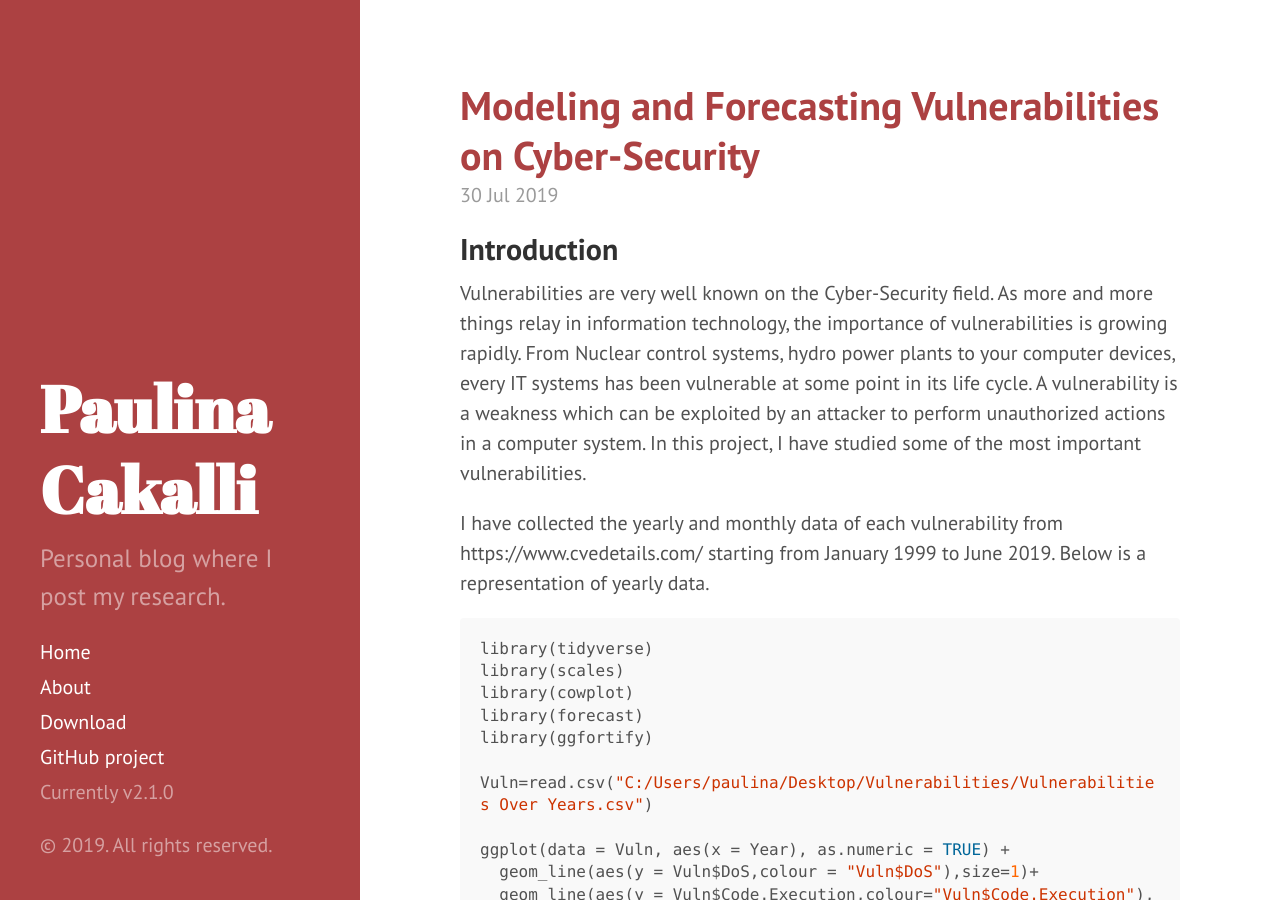
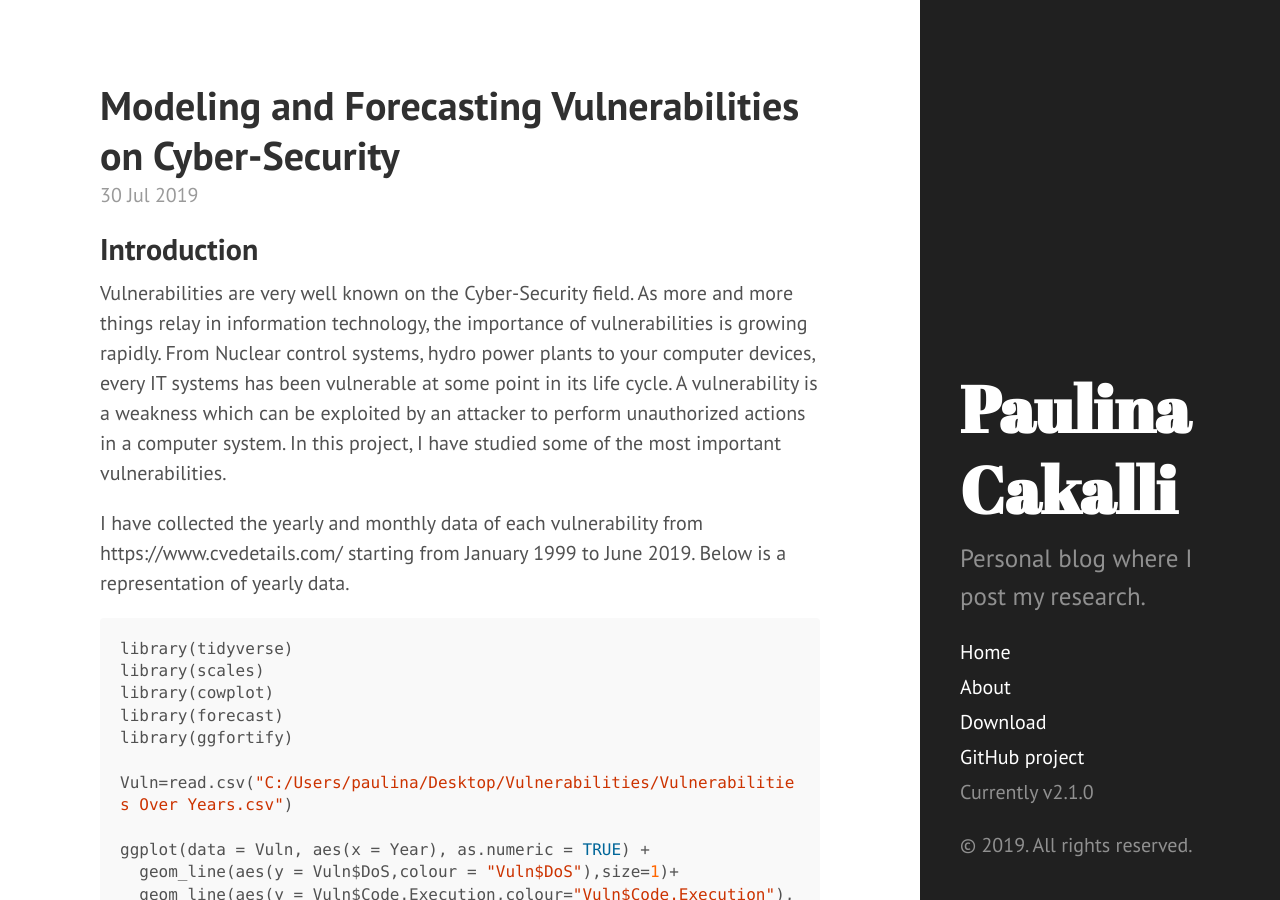
Before and after one commit to PaulinaCakalli/paulinacakalli.github.io, a Jekyll site: the page built from index.html, in a window 1280 px wide and 900 px high. Built offline with Jekyll 4.4.1, drawn with Linux system fonts in a browser that asks for light colours; Markdown is read by kramdown in place of the engine named in the settings; the list of posts is cut into pages by our own code.

Commit message:
Update default.html

```diff
--- a/_layouts/default.html
+++ b/_layouts/default.html
@@ -3,8 +3,9 @@
 
   {% include head.html %}
 <body>
+<body class="layout-reverse">
 <body class="theme-base-08">
-<body class="layout-reverse">
+
 
     {% include sidebar.html %}
 
```
